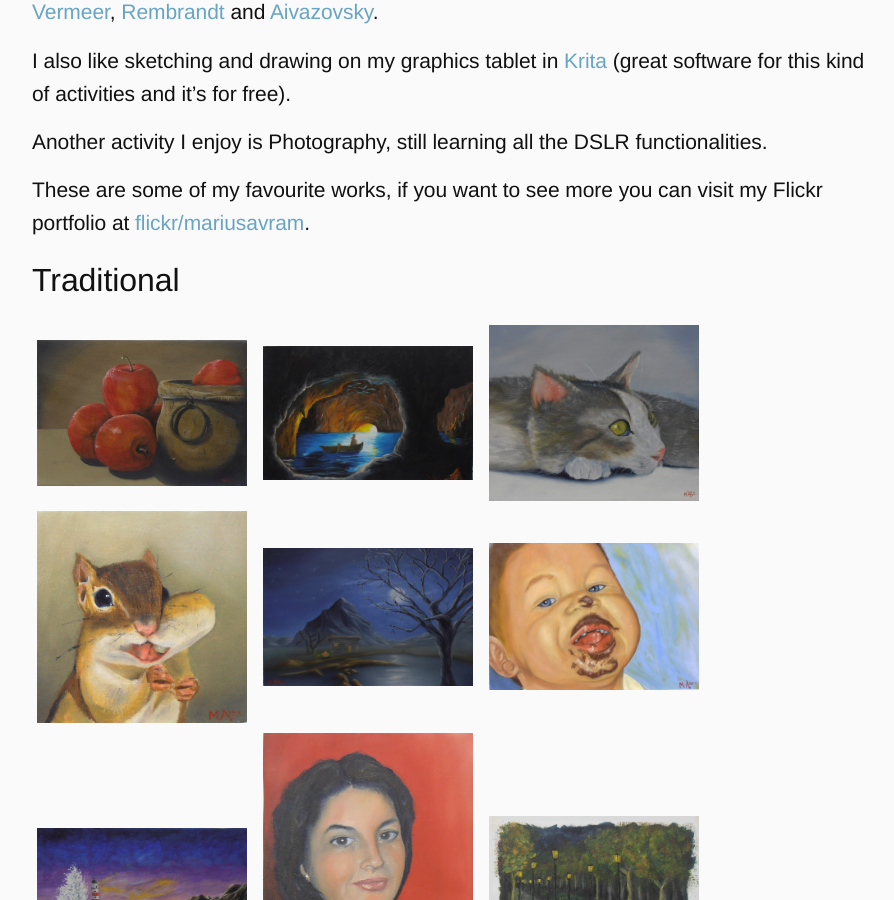
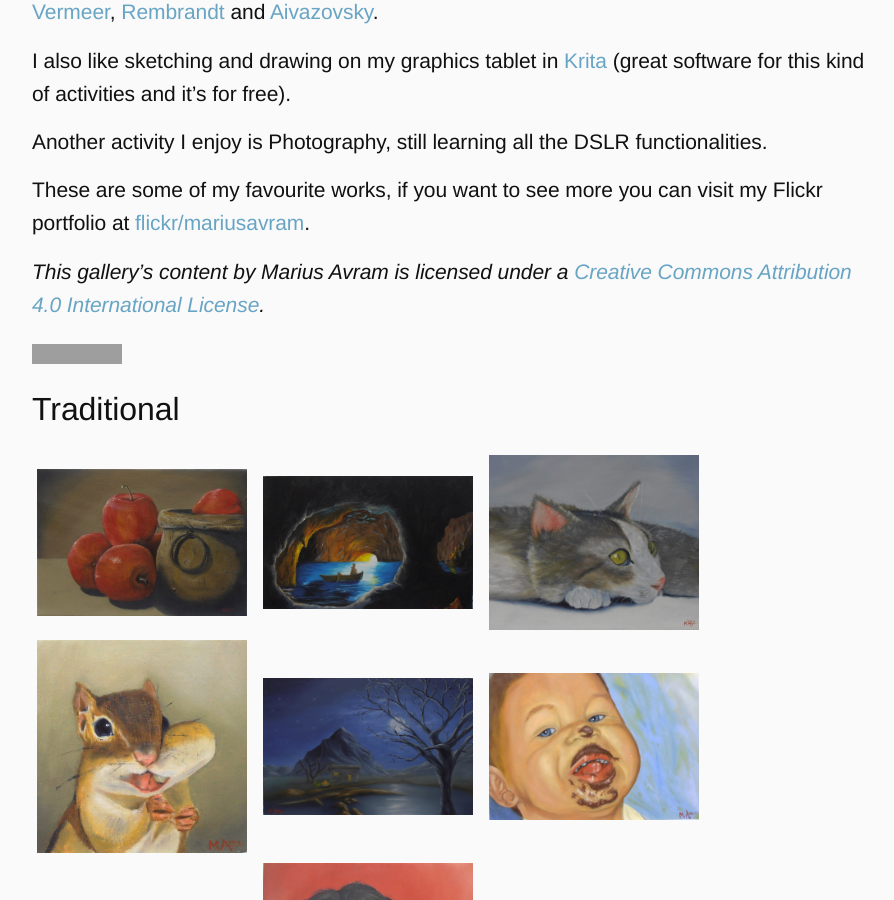
Before and after one commit to mariusavram91/mariusavram, a Jekyll site: the page built from gallery.md, in a window 1280 px wide and 900 px high, scrolled down 580 px. Shown: the whole window, without its empty margins (188-1082 px from the left). Built offline with Jekyll 4.4.1, drawn with Linux system fonts in a browser that asks for light colours; nearby versions of some CDN libraries; grey boxes are pictures that could not be loaded.

Commit message:
Add CC License notice for gallery's content

```diff
--- a/gallery.md
+++ b/gallery.md
@@ -18,6 +18,12 @@ Another activity I enjoy is Photography, still learning all the DSLR functionali
 
 These are some of my favourite works, if you want to see more you can visit my Flickr portfolio at [flickr/mariusavram](https://www.flickr.com/photos/mariusavram){:target="_blank"}.
 
+_This gallery's content by <span xmlns:cc="http://creativecommons.org/ns#" property="cc:attributionName">Marius Avram</span> is licensed under a <a rel="license" href="http://creativecommons.org/licenses/by/4.0/">Creative Commons Attribution 4.0 International License</a>._
+
+<a rel="license" href="http://creativecommons.org/licenses/by-nc-sa/4.0/">
+	<img alt="Creative Commons License" style="border-width:0" src="https://i.creativecommons.org/l/by-nc-sa/4.0/88x31.png" />
+</a>
+
 {% for dir in page.dirs %}
 <div class="gallery">
   <h2 class="type">{{ dir }}</h2>
```
